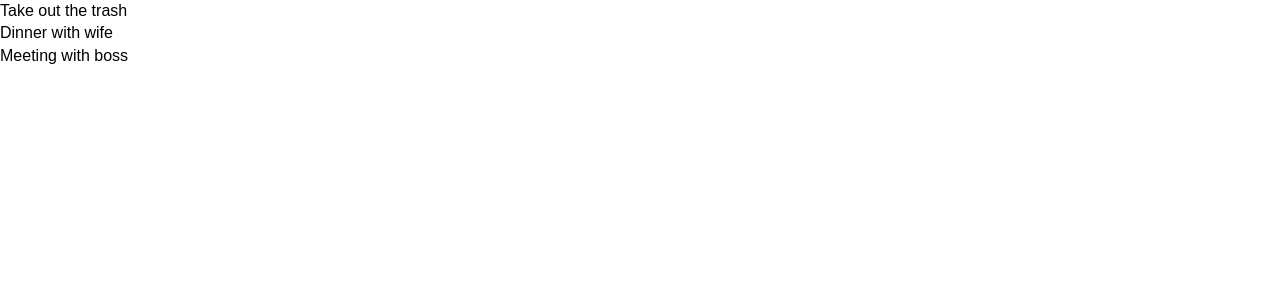
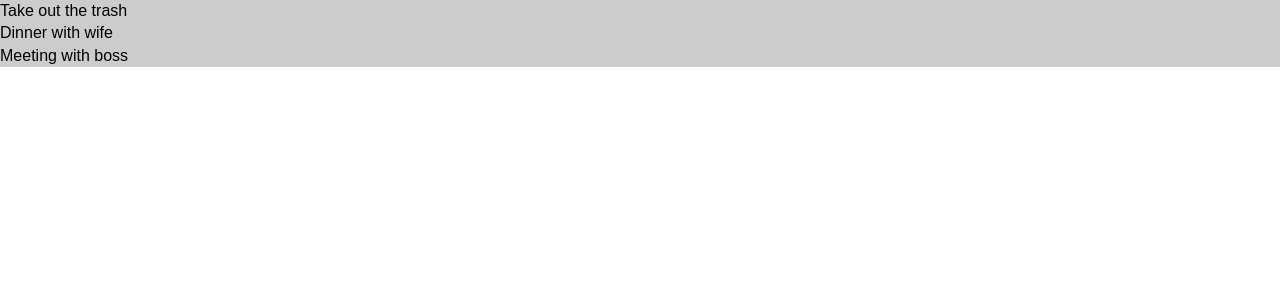
Before and after one commit to winston-init/blog, a React (Create React App) app in the folder frontend/: page / in a window 1280 px wide. Shown: the top 300 px of the page. Built offline with nearby package versions, Linux system fonts and the light colour scheme.

Commit message:
destructuring from prop

```diff
--- a/frontend/src/components/PostItem.js
+++ b/frontend/src/components/PostItem.js
@@ -1,13 +1,20 @@
 import React, { Component } from 'react'
+import PropTypes from 'prop-types'
 
 export class PostItem extends Component {
   render() {
+    const { title } = this.props.post
+
     return (
-      <div>
-        <p>{this.props.post.title}</p>
+      <div style={{ background: '#ccc' }}>
+        <p>{title}</p>
       </div>
     )
   }
 }
 
+PostItem.propTypes = {
+  post: PropTypes.object.isRequired,
+}
+
 export default PostItem
```
